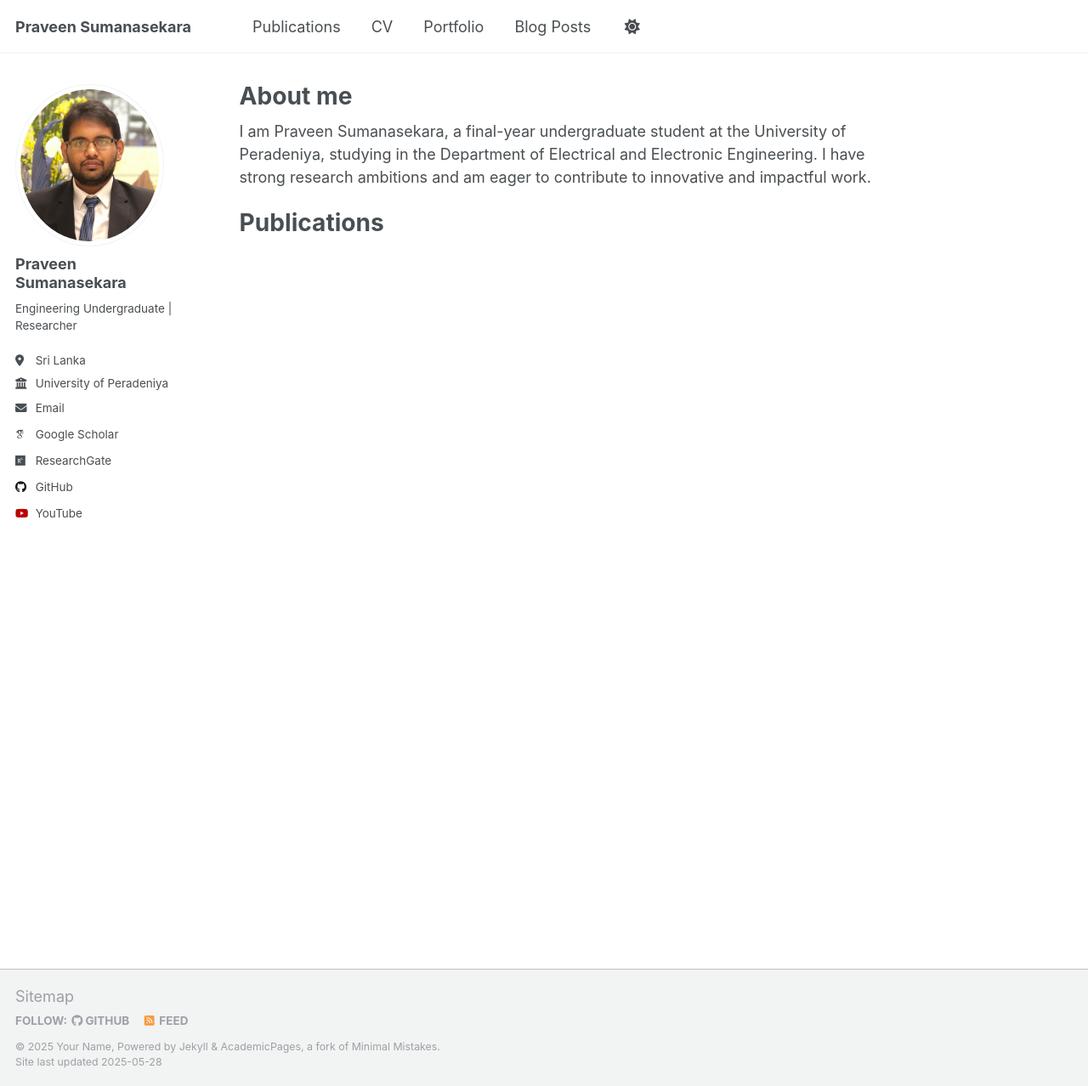
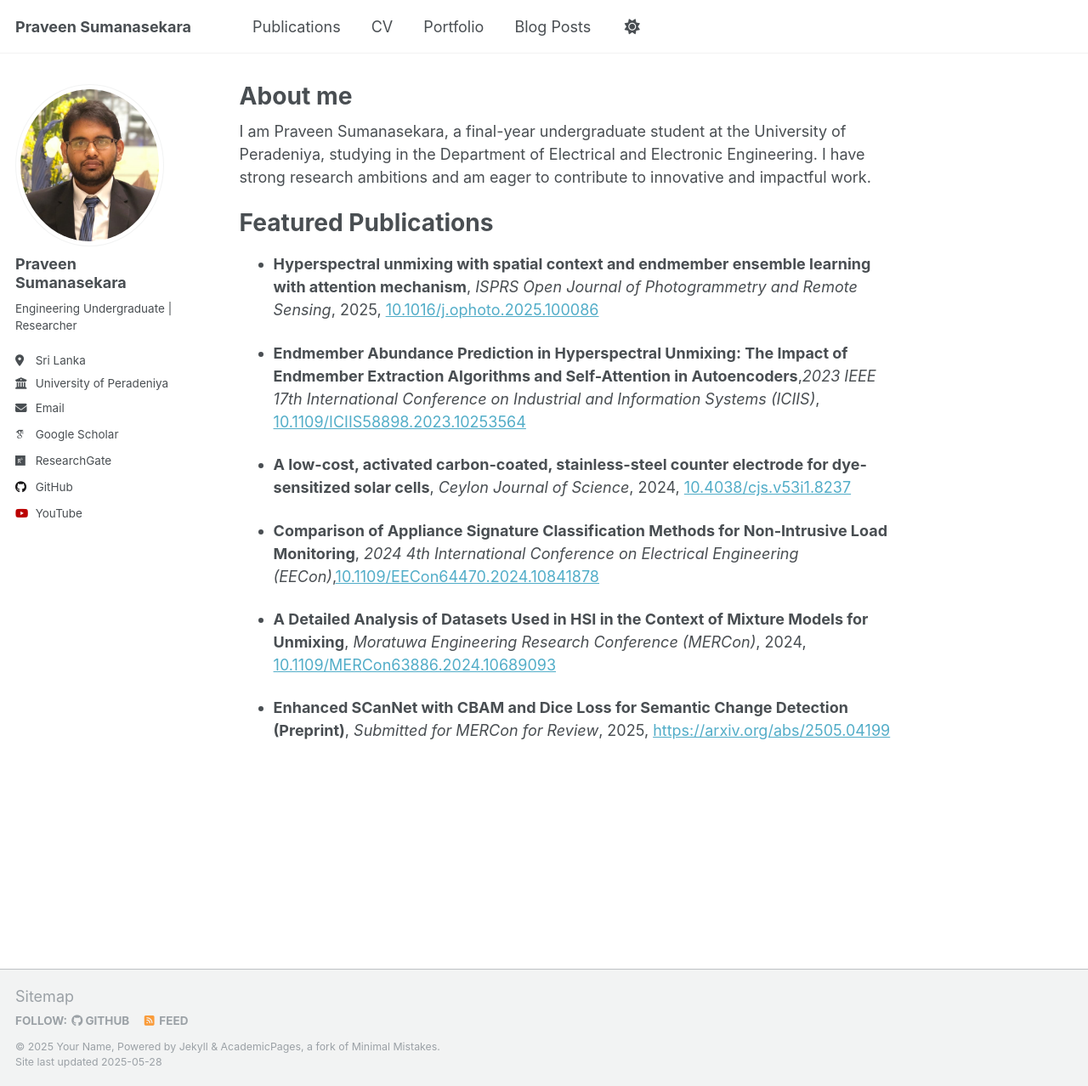
Before and after one commit to DMUPraveen/DMUPraveen.github.io, a Jekyll site: the page built from _pages/about.md, in a window 1280 px wide and 1278 px high. Shown: the whole window at 85% size. Built offline with Jekyll 4.4.1, drawn with Linux system fonts in a browser that asks for light colours; some web fonts are replaced.

Commit message:
Added publications

```diff
--- a/_pages/about.md
+++ b/_pages/about.md
@@ -9,4 +9,18 @@ redirect_from:
 
 I am Praveen Sumanasekara, a final-year undergraduate student at the University of Peradeniya, studying in the Department of Electrical and Electronic Engineering. I have strong research ambitions and am eager to contribute to innovative and impactful work.
 
-# Publications
+# Featured Publications
+
+- **Hyperspectral unmixing with spatial context and endmember ensemble learning with attention mechanism**, *ISPRS Open Journal of Photogrammetry and Remote Sensing*, 2025,  [10.1016/j.ophoto.2025.100086](http://dx.doi.org/10.1016/j.ophoto.2025.100086)
+
+
+- **Endmember Abundance Prediction in Hyperspectral Unmixing: The Impact of Endmember Extraction Algorithms and Self-Attention in Autoencoders**,*2023 IEEE 17th International Conference on Industrial and Information Systems (ICIIS)*, [10.1109/ICIIS58898.2023.10253564](http://dx.doi.org/10.1109/ICIIS58898.2023.10253564)
+
+- **A low-cost, activated carbon-coated, stainless-steel counter electrode for dye-sensitized solar cells**, *Ceylon Journal of Science*, 2024, [10.4038/cjs.v53i1.8237](http://dx.doi.org/10.4038/cjs.v53i1.8237)
+
+
+- **Comparison of Appliance Signature Classification Methods for Non-Intrusive Load Monitoring**, *2024 4th International Conference on Electrical Engineering (EECon)*,[10.1109/EECon64470.2024.10841878](http://dx.doi.org/10.1109/EECon64470.2024.10841878)
+
+- **A Detailed Analysis of Datasets Used in HSI in the Context of Mixture Models for Unmixing**, *Moratuwa Engineering Research Conference (MERCon)*, 2024, [10.1109/MERCon63886.2024.10689093](http://dx.doi.org/10.1109/MERCon63886.2024.10689093)
+
+- **Enhanced SCanNet with CBAM and Dice Loss for Semantic Change Detection (Preprint)**, *Submitted for MERCon for Review*, 2025, [https://arxiv.org/abs/2505.04199](https://doi.org/10.48550/arXiv.2505.04199)
```
